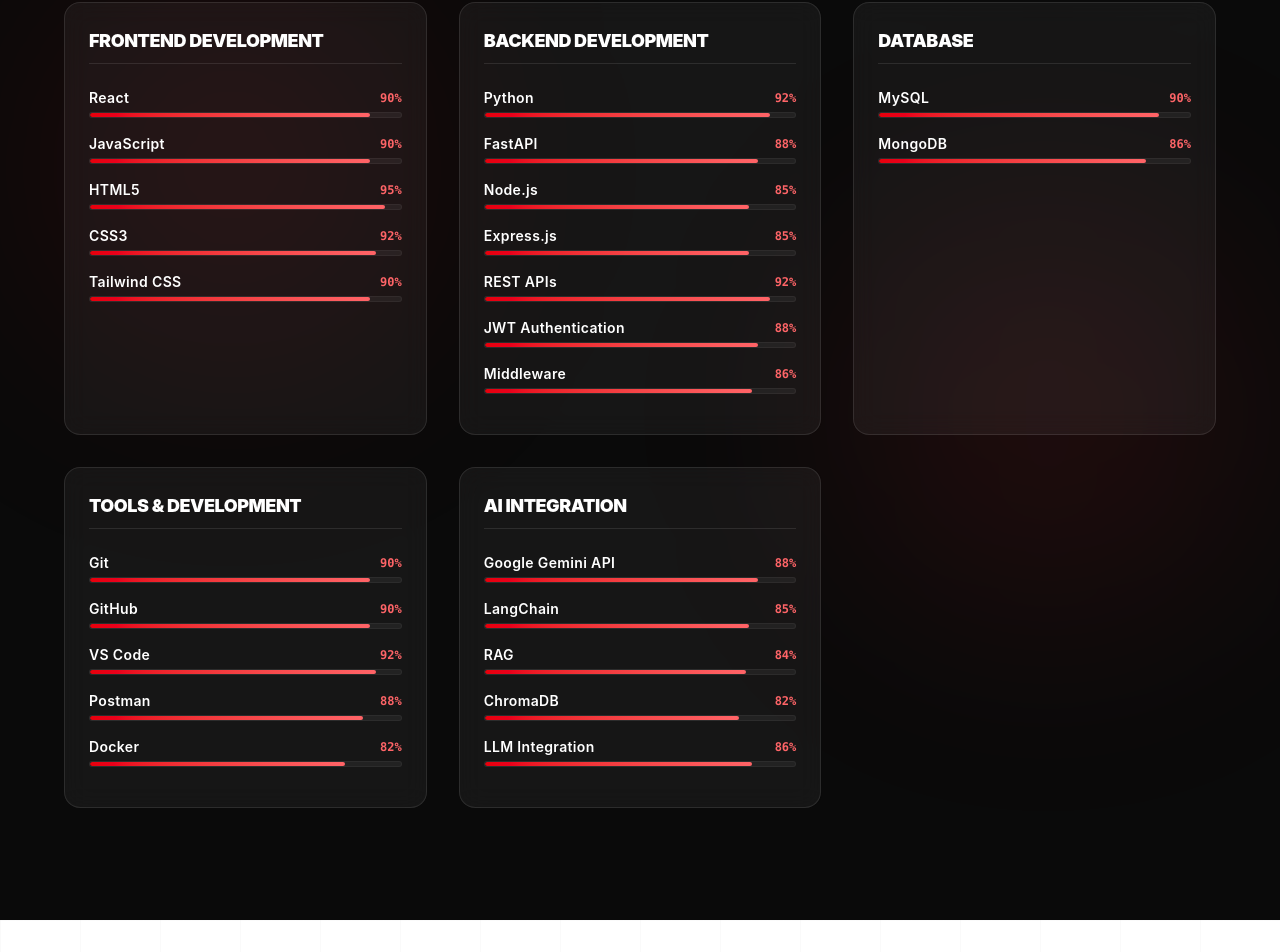
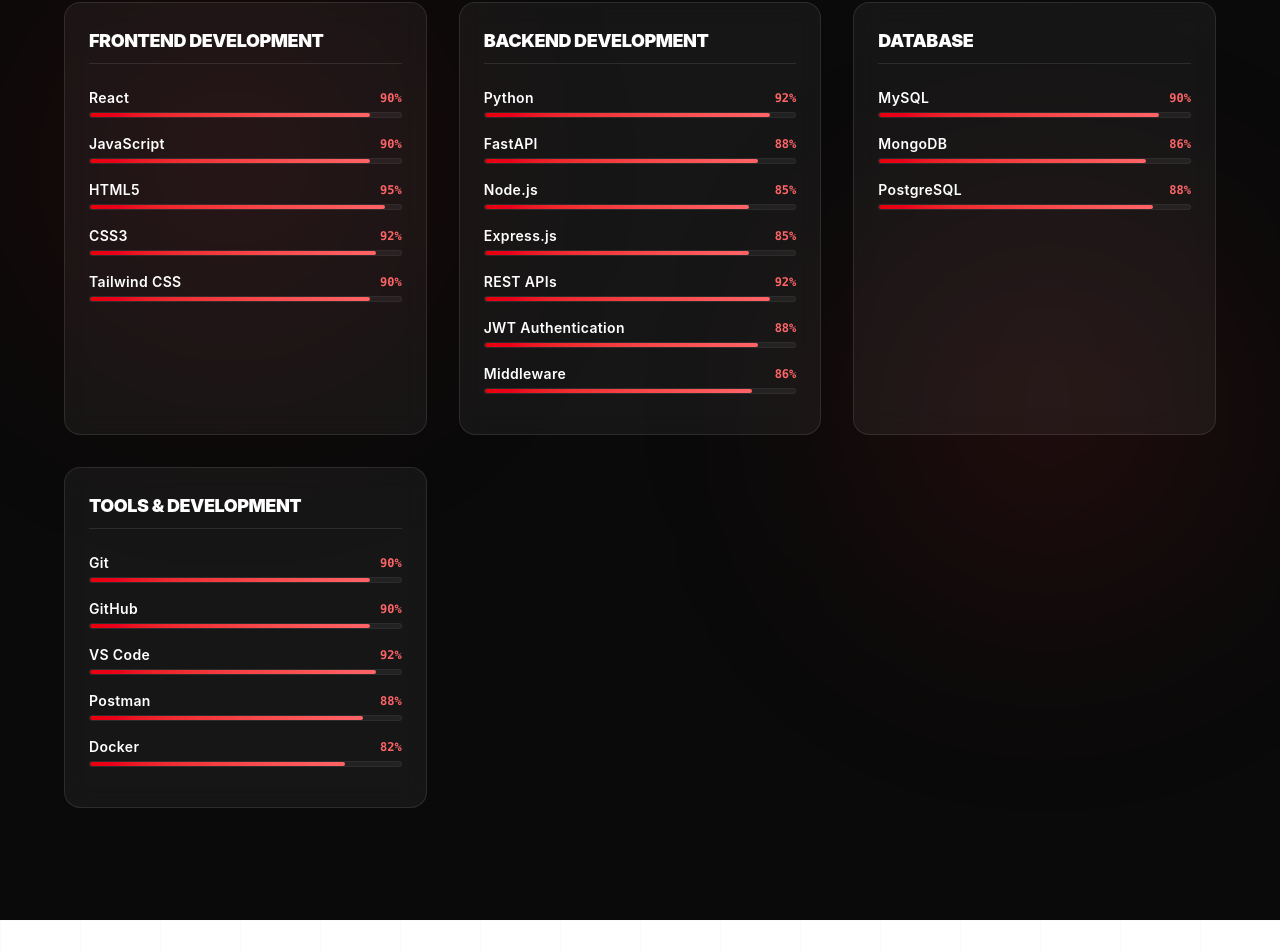
Before and after one commit to saiteja9154/sai-teja-portfolio, a React (Vite) app: page / in a window 1280 px wide. Shown: the part 1744-2696 px from the top of the page. Built offline with nearby package versions, Linux system fonts and the light colour scheme; no server answers.

Commit message:
change the skillset

```diff
--- a/src/data/portfolioData.js
+++ b/src/data/portfolioData.js
@@ -105,6 +105,7 @@
       skills: [
         { name: "MySQL", level: 90 },
         { name: "MongoDB", level: 86 },
+        { name: "PostgreSQL", level: 88 },
       ],
     },
     {
@@ -115,16 +116,6 @@
         { name: "VS Code", level: 92 },
         { name: "Postman", level: 88 },
         { name: "Docker", level: 82 },
-      ],
-    },
-    {
-      title: "AI Integration",
-      skills: [
-        { name: "Google Gemini API", level: 88 },
-        { name: "LangChain", level: 85 },
-        { name: "RAG", level: 84 },
-        { name: "ChromaDB", level: 82 },
-        { name: "LLM Integration", level: 86 },
       ],
     },
   ],
```
Also changed, not shown: 1 other file (tests, documents, lock files or other folders).
